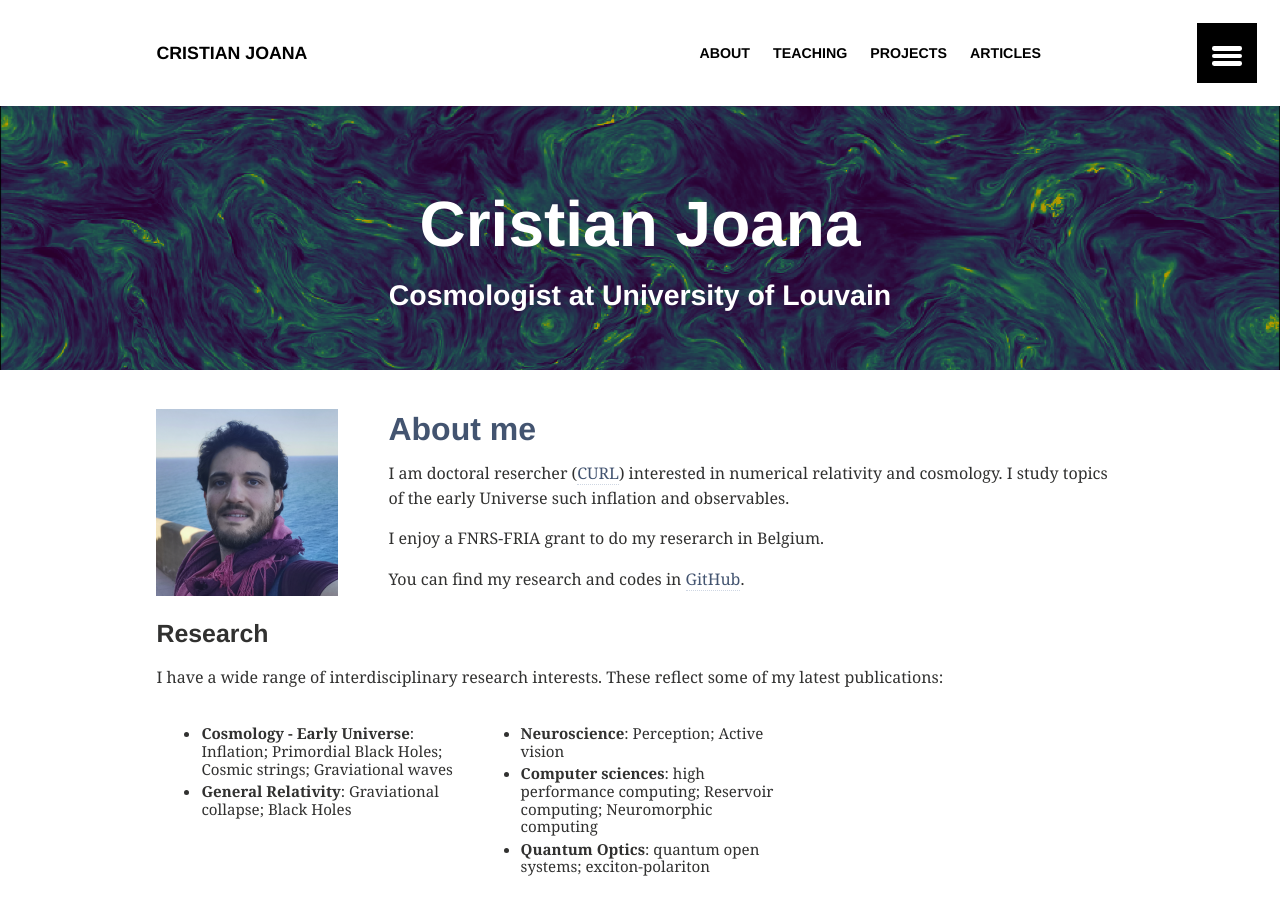
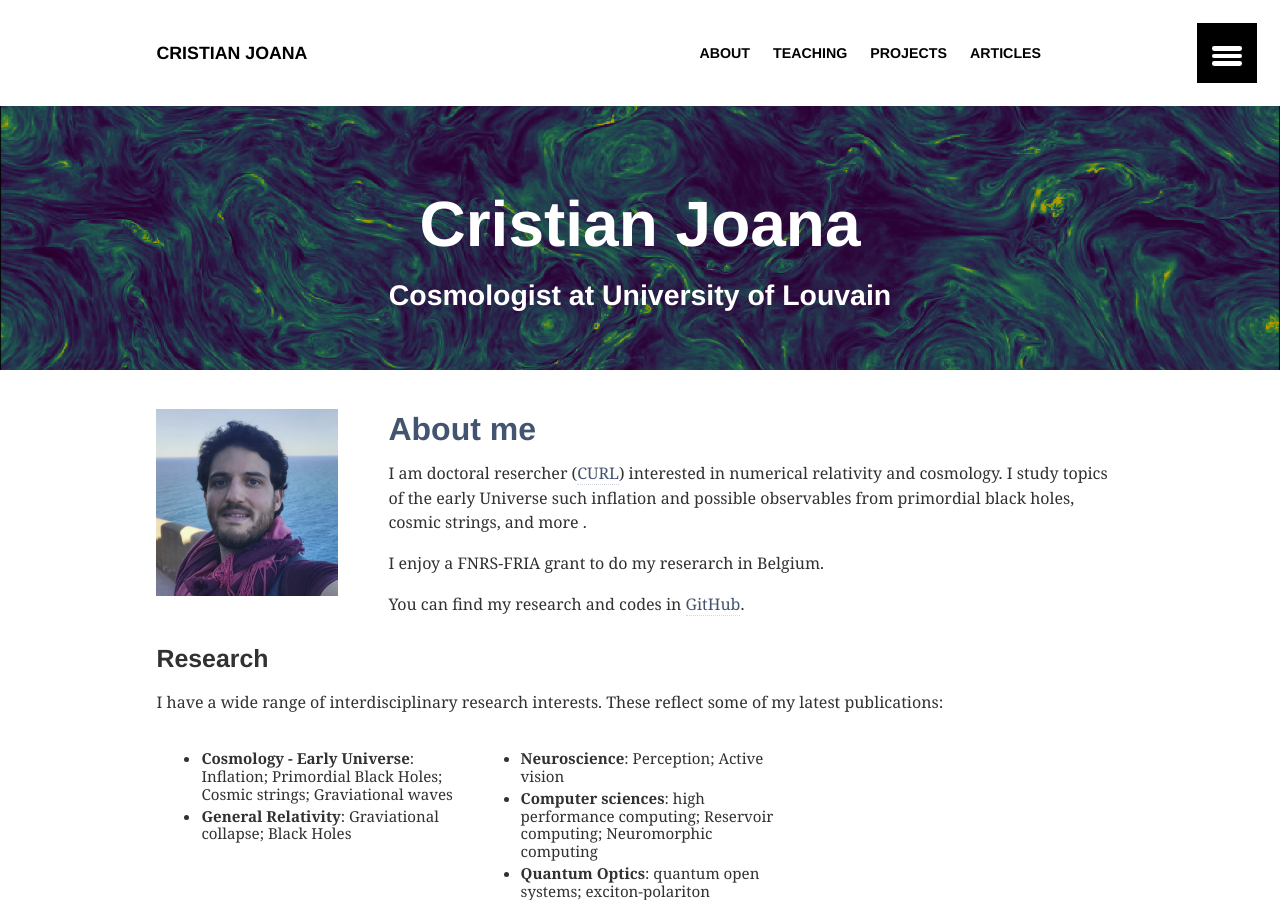
Before and after one commit to cjoana/cjoana.github.io, a Jekyll site: the page built from index.md, in a window 1280 px wide and 900 px high. Built offline with Jekyll 4.4.1, drawn with Linux system fonts in a browser that asks for light colours.

Commit message:
edit about profile

```diff
--- a/index.md
+++ b/index.md
@@ -14,7 +14,7 @@ title: " "
 
 
 
-I am doctoral resercher ([CURL](https://curl.group)) interested in numerical relativity and cosmology. I study topics of the early Universe such inflation and observables.
+I am doctoral resercher ([CURL](https://curl.group)) interested in numerical relativity and cosmology. I study topics of the early Universe such inflation and possible observables from primordial black holes, cosmic strings, and more .
 
 I enjoy a FNRS-FRIA grant to do my reserarch in Belgium.
 
```
